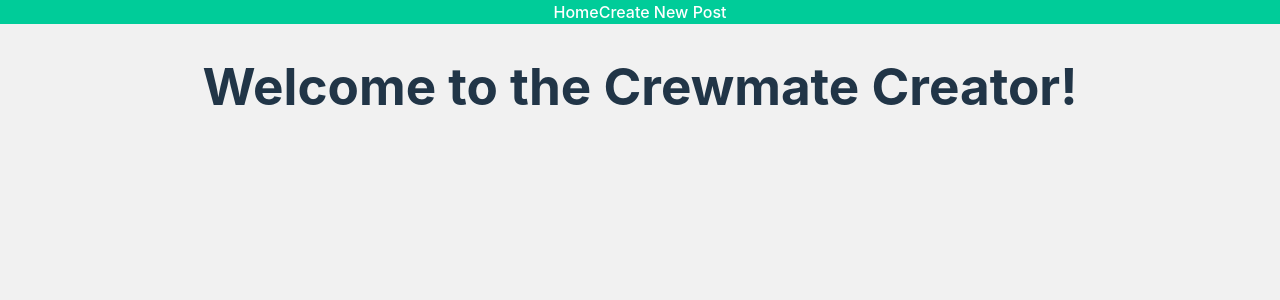
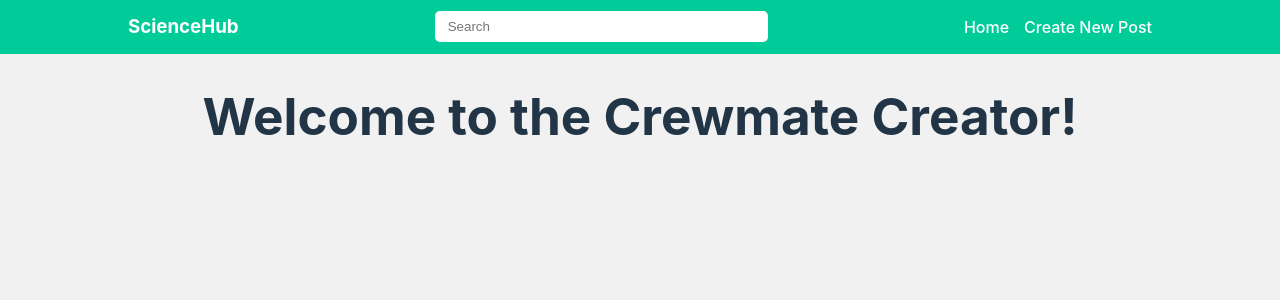
Before and after one commit to PhucNChau/hobbyhub, a React (Vite) app: page / in a window 1280 px wide. Shown: the top 300 px of the page. Built offline with nearby package versions, Linux system fonts and the light colour scheme.

Commit message:
Modify navbar layout and content.

```diff
--- a/src/App.css
+++ b/src/App.css
@@ -17,11 +17,35 @@ li {
 }
 
 .navbar {
-  width: 100%;
+  width: 80%;
   position: sticky;
   top: 0;
   background-color: #00cc99;
-  /* height: 100vh; */
+  display: flex;
+  flex-direction: row;
+  align-items: center;
+  justify-content: space-between;
+  padding: 0.2rem 10%;
+}
+
+.navbar h3 {
+  color: white;
+  margin: 0.6rem 0rem;
+}
+
+.navbar input {
+  border: none;
+  padding: .5rem .8rem;
+  width: 30%;
+  border-radius: 5px;
+}
+
+.navbar nav {
+  font-size: 16px;
+  display: flex;
+  flex-direction: row;
+  gap: 15px;
+  font-weight: 500;
 }
 
 .outlet-container {
--- a/src/App.jsx
+++ b/src/App.jsx
@@ -7,6 +7,8 @@ const App = () => {
   return (
     <div className="app">
       <div className="navbar">
+        <h3>ScienceHub</h3>
+        <input type="text" placeholder="Search" />
         <nav>
           <Link to="/">Home</Link>
           <Link to="/create">Create New Post</Link>
```
